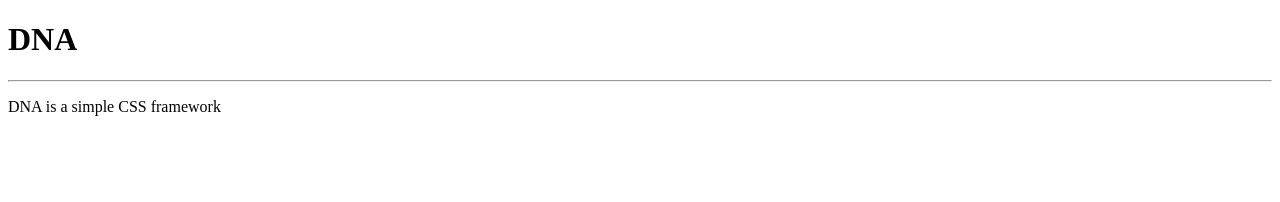
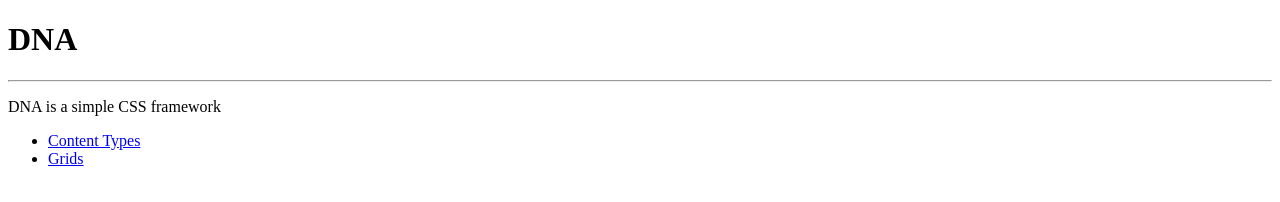
Before and after one commit to leachryanb/DNA, a plain HTML site: page index.html in a window 1280 px wide. Drawn offline with Linux system fonts and the light colour scheme.

Commit message:
adding links to pages

```diff
--- a/index.html
+++ b/index.html
@@ -20,6 +20,10 @@
 	<h1>DNA</h1>
 	<hr/>
 	<p>DNA is a simple CSS framework</p>
+	<ul>
+		<li><a href="html/content-types.html">Content Types</a></li>
+		<li><a href="html/grid.html">Grids</a></li>
+	</ul>
 
 </body>
 </html>
```
